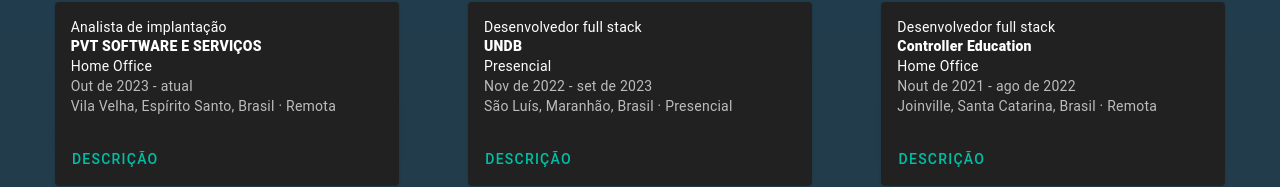
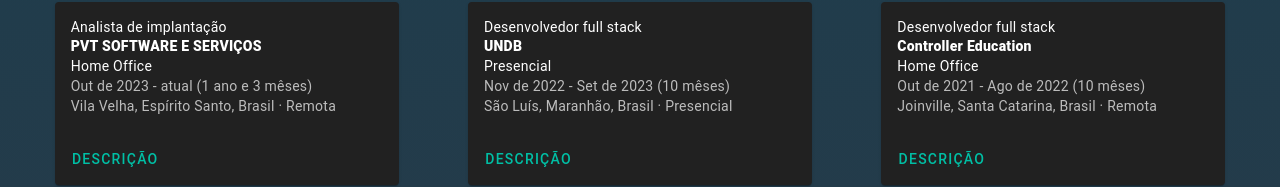
Before and after one commit to EmanuelAngelo/portfolio, a Vue app: page / in a window 1280 px wide. Shown: the part 528-715 px from the top of the page. Built offline with nearby package versions, Linux system fonts and the light colour scheme.

Commit message:
ajustando datas

```diff
--- a/src/components/MeusEmpregos.vue
+++ b/src/components/MeusEmpregos.vue
@@ -14,7 +14,7 @@
             <p class="text-h7 font-weight-black">{{ experience.company }}</p>
             <p>{{ experience.location }}</p>
             <div class="text-medium-emphasis">
-              {{ experience.date }}<br />
+              {{ experience.date }} ({{ calcularTempo(experience.date) }})<br />
               {{ experience.address }}
             </div>
           </v-card-text>
@@ -24,9 +24,7 @@
               variant="text"
               @click="toggleDescription(index)"
             >
-              {{
-                experience.showDescription ? "Fechar Descrição" : "Descrição"
-              }}
+              {{ experience.showDescription ? "Fechar Descrição" : "Descrição" }}
             </v-btn>
           </v-card-actions>
           <v-expand-transition>
@@ -66,7 +64,7 @@
 export default {
   setup() {
     const experiences = ref([
-      {
+    {
         jobTitle: "Analista de implantação",
         company: "PVT SOFTWARE E SERVIÇOS",
         location: "Home Office",
@@ -84,7 +82,7 @@
         jobTitle: "Desenvolvedor full stack",
         company: "UNDB",
         location: "Presencial",
-        date: "Nov de 2022 - set de 2023",
+        date: "Nov de 2022 - Set de 2023",
         address: "São Luís, Maranhão, Brasil · Presencial",
         stacks: ["Totvs Rm", "SQL", "JavaScript / Python", "Vuejs / Django"],
         showDescription: false,
@@ -93,7 +91,7 @@
         jobTitle: "Desenvolvedor full stack",
         company: "Controller Education",
         location: "Home Office",
-        date: "Nout de 2021 - ago de 2022",
+        date: "Out de 2021 - Ago de 2022",
         address: "Joinville, Santa Catarina, Brasil · Remota",
         stacks: ["PgSQL", "TypeScript / Go Lang", "Reactjs"],
         showDescription: false,
@@ -125,16 +123,45 @@
         stacks: ["Atirador de MAG72", "Caçador", "SGT"],
         showDescription: false,
       },
+
     ]);
 
     const toggleDescription = (index) => {
-      experiences.value[index].showDescription =
-        !experiences.value[index].showDescription;
+      experiences.value[index].showDescription = !experiences.value[index].showDescription;
+    };
+
+    const calcularTempo = (data) => {
+      const meses = {
+        Jan: 0, Fev: 1, Mar: 2, Abr: 3, Mai: 4, Jun: 5,
+        Jul: 6, Ago: 7, Set: 8, Out: 9, Nov: 10, Dez: 11
+      };
+
+      const partes = data.split(" - ");
+      if (partes.length < 2) return "Data inválida";
+
+      const inicio = partes[0].split(" de ");
+      const fim = partes[1] === "atual" ? new Date() : partes[1].split(" de ");
+
+      const dataInicio = new Date(parseInt(inicio[1]), meses[inicio[0]]);
+      const dataFim = partes[1] === "atual" ? new Date() : new Date(parseInt(fim[1]), meses[fim[0]]);
+
+      let anos = dataFim.getFullYear() - dataInicio.getFullYear();
+      let mesesTrabalhados = dataFim.getMonth() - dataInicio.getMonth();
+
+      if (mesesTrabalhados < 0) {
+        anos--;
+        mesesTrabalhados += 12;
+      }
+
+      return anos > 0
+        ? `${anos} ano${anos > 1 ? 's' : ''} e ${mesesTrabalhados} mês${mesesTrabalhados > 1 ? 'es' : ''}`
+        : `${mesesTrabalhados} mês${mesesTrabalhados > 1 ? 'es' : ''}`;
     };
 
     return {
       experiences,
       toggleDescription,
+      calcularTempo,
     };
   },
 };
```
